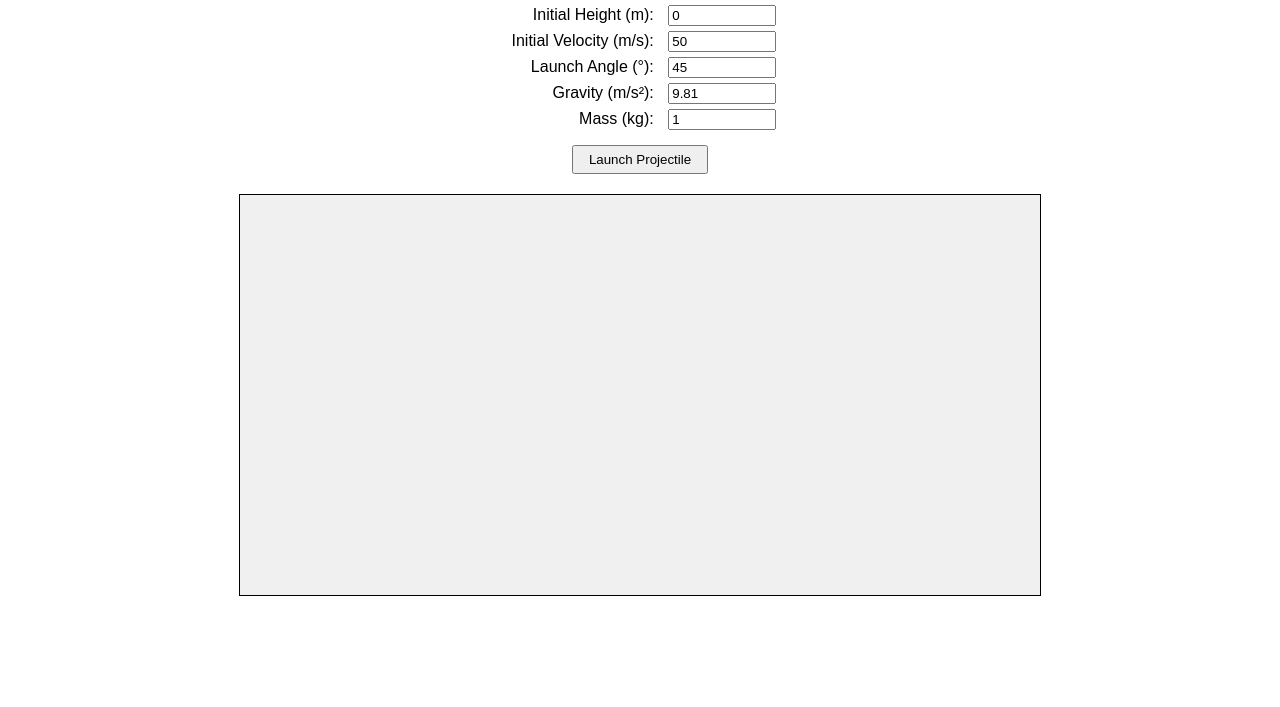
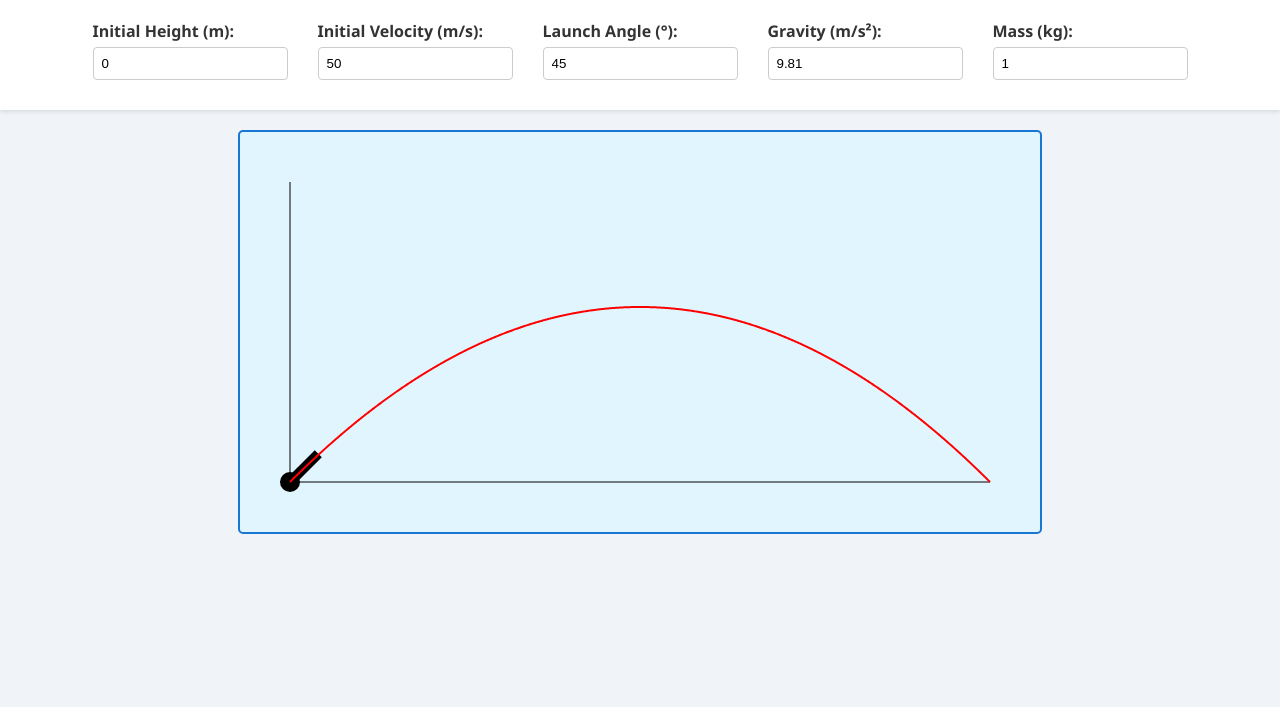
Before and after one commit to samchan1150/Projectile-Motion-Simulator, a plain HTML site: page index.html in a window 1280 px wide. Shown: the part 93-800 px from the top of the page. Drawn offline with Linux system fonts and the light colour scheme.

Commit message:
Fixed 0 degree bug

```diff
--- a/index.html
+++ b/index.html
@@ -34,8 +34,6 @@
             <label for="mass">Mass (kg):</label>
             <input type="number" id="mass" value="1" step="0.1">
         </div>
-
-        <button id="launchButton">Launch Projectile</button>
     </div>
 
     <canvas id="trajectoryCanvas" width="800" height="400"></canvas>
--- a/script.js
+++ b/script.js
@@ -1,12 +1,33 @@
-// Event listener for the launch button
-document.getElementById('launchButton').addEventListener('click', simulateProjectile);
+// Function to initialize event listeners and draw initial trajectory
+function initializeSimulator() {
+    // Get all input elements
+    const inputs = document.querySelectorAll('#controls input');
+
+    // Add event listeners to all input elements
+    inputs.forEach(input => {
+        input.addEventListener('input', simulateProjectile);
+    });
+
+    // Draw the initial trajectory
+    simulateProjectile();
+}
+
+// Call initialize function on window load
+window.onload = initializeSimulator;
 
 function simulateProjectile() {
     // Retrieve user inputs
-    const h0 = parseFloat(document.getElementById('initialHeight').value); // Initial height
-    const v0 = parseFloat(document.getElementById('initialVelocity').value); // Initial velocity
-    const angleDeg = parseFloat(document.getElementById('launchAngle').value); // Launch angle in degrees
-    const g = parseFloat(document.getElementById('gravity').value); // Gravity
+    const h0 = parseFloat(document.getElementById('initialHeight').value) || 0; // Initial height
+    const v0 = parseFloat(document.getElementById('initialVelocity').value) || 0; // Initial velocity
+    const angleDeg = parseFloat(document.getElementById('launchAngle').value) || 0; // Launch angle in degrees
+    const g = parseFloat(document.getElementById('gravity').value) || 9.81; // Gravity
+
+    // Input validation
+    if (v0 < 0 || g <= 0) {
+        // Clear canvas if inputs are invalid
+        clearCanvas();
+        return;
+    }
 
     // Convert angle to radians
     const angleRad = angleDeg * (Math.PI / 180);
@@ -15,10 +36,28 @@ function simulateProjectile() {
     const v0x = v0 * Math.cos(angleRad); // Horizontal component
     const v0y = v0 * Math.sin(angleRad); // Vertical component
 
-    // Time until the projectile lands
-    // Solve quadratic equation y(t) = 0 to find total flight time
-    const discriminant = v0y ** 2 + 2 * g * h0;
-    const totalTime = (v0y + Math.sqrt(discriminant)) / g;
+    let totalTime;
+
+    if (v0y === 0) {
+        // Handle zero vertical velocity (angle = 0 degrees)
+        if (h0 > 0) {
+            // Only vertical motion due to initial height
+            totalTime = Math.sqrt((2 * h0) / g);
+        } else {
+            // No vertical motion; projectile is already on the ground
+            totalTime = 0;
+        }
+    } else {
+        // Time until the projectile lands
+        // Solve quadratic equation y(t) = 0 to find total flight time
+        const discriminant = v0y ** 2 + 2 * g * h0;
+        if (discriminant < 0) {
+            // Clear canvas if discriminant is negative (no real roots)
+            clearCanvas();
+            return;
+        }
+        totalTime = (v0y + Math.sqrt(discriminant)) / g;
+    }
 
     // Maximum horizontal distance
     const xMax = v0x * totalTime;
@@ -32,11 +71,19 @@ function simulateProjectile() {
     ctx.clearRect(0, 0, canvas.width, canvas.height);
 
     // Padding around the canvas
-    const padding = 20;
+    const padding = 50;
 
     // Determine the scaling factor to be the same for both axes
-    const scaleRatioX = (canvas.width - 2 * padding) / xMax;
-    const scaleRatioY = (canvas.height - 2 * padding) / (hMax + h0);
+    let scaleRatioX = (canvas.width - 2 * padding) / xMax;
+    let scaleRatioY = (canvas.height - 2 * padding) / (hMax + h0);
+
+    // Handle cases where xMax or hMax is zero
+    if (!isFinite(scaleRatioX) || scaleRatioX <= 0) {
+        scaleRatioX = 1;
+    }
+    if (!isFinite(scaleRatioY) || scaleRatioY <= 0) {
+        scaleRatioY = 1;
+    }
 
     // Use the smaller scaling factor to ensure the entire trajectory fits in the canvas
     const scale = Math.min(scaleRatioX, scaleRatioY);
@@ -51,12 +98,19 @@ function simulateProjectile() {
     // Draw the cannon at the starting point
     drawCannon(ctx, offsetX, offsetY, angleRad);
 
+    // If totalTime is zero, there's nothing to draw
+    if (totalTime === 0) {
+        return;
+    }
+
     // Drawing the trajectory
     ctx.beginPath();
     ctx.strokeStyle = 'red';
     ctx.lineWidth = 2;
 
-    for (let t = 0; t <= totalTime; t += totalTime / 1000) {
+    const steps = 1000;
+    for (let i = 0; i <= steps; i++) {
+        const t = (i / steps) * totalTime;
         const x = v0x * t;
         const y = h0 + v0y * t - 0.5 * g * t ** 2;
 
@@ -64,7 +118,7 @@ function simulateProjectile() {
         const canvasX = offsetX + x * scale;
         const canvasY = offsetY - y * scale; // Invert y-axis and adjust for offset
 
-        if (t === 0) {
+        if (i === 0) {
             ctx.moveTo(canvasX, canvasY);
         } else {
             ctx.lineTo(canvasX, canvasY);
@@ -78,7 +132,7 @@ function simulateProjectile() {
 function drawCannon(ctx, x, y, angle) {
     ctx.save(); // Save the current context state
     ctx.translate(x, y); // Move to the cannon's position
-    ctx.rotate(-angle); // Rotate to match the launch angle (negative to adjust for canvas coordinate system)
+    ctx.rotate(-angle); // Rotate to match the launch angle (negative due to canvas coordinates)
 
     // Draw the cannon barrel
     ctx.fillStyle = 'black';
@@ -108,3 +162,10 @@ function drawAxes(ctx, canvas, padding) {
 
     ctx.stroke();
 }
+
+// Function to clear the canvas
+function clearCanvas() {
+    const canvas = document.getElementById('trajectoryCanvas');
+    const ctx = canvas.getContext('2d');
+    ctx.clearRect(0, 0, canvas.width, canvas.height);
+}
--- a/styles.css
+++ b/styles.css
@@ -1,40 +1,88 @@
-/* style.css */
+/* styles.css */
+
+/* General Styles */
 body {
-    font-family: Arial, sans-serif;
-    text-align: center;
     margin: 0;
-    padding: 20px;
+    padding: 0;
+    font-family: 'Segoe UI', Tahoma, Geneva, Verdana, sans-serif;
+    background-color: #f0f4f8;
+    color: #333;
 }
 
 h1 {
-    margin-bottom: 20px;
+    text-align: center;
+    background-color: #1976d2; /* Blue header */
+    color: #fff;
+    padding: 20px 0;
+    margin: 0;
+    font-size: 2em;
 }
 
+/* Controls Section */
 #controls {
-    margin-bottom: 20px;
+    display: flex;
+    flex-wrap: wrap;
+    justify-content: center;
+    background-color: #fff;
+    padding: 20px;
+    box-shadow: 0 2px 4px rgba(0, 0, 0, 0.1);
 }
 
 .input-group {
-    margin: 5px 0;
+    margin: 10px 15px;
+    display: flex;
+    flex-direction: column;
+    max-width: 200px;
 }
 
 .input-group label {
-    display: inline-block;
-    width: 150px;
-    text-align: right;
-    margin-right: 10px;
+    margin-bottom: 5px;
+    font-weight: bold;
 }
 
 .input-group input {
-    width: 100px;
+    padding: 8px;
+    border: 1px solid #ccc;
+    border-radius: 4px;
 }
 
-#launchButton {
-    margin-top: 10px;
-    padding: 5px 15px;
+/* Canvas */
+#trajectoryCanvas {
+    display: block;
+    margin: 20px auto;
+    border: 2px solid #1976d2;
+    background-color: #e1f5fe; /* Light blue background */
+    border-radius: 5px;
 }
 
-#trajectoryCanvas {
-    border: 1px solid #000;
-    background-color: #f0f0f0;
+/* Footer */
+footer {
+    text-align: center;
+    padding: 15px 0;
+    background-color: #1976d2;
+    color: #fff;
+    position: fixed;
+    width: 100%;
+    bottom: 0;
 }
+
+/* Responsive Design */
+@media (max-width: 768px) {
+    .input-group {
+        max-width: 100%;
+        margin: 10px 0;
+    }
+
+    #launchButton {
+        width: 100%;
+    }
+
+    #controls {
+        flex-direction: column;
+        align-items: center;
+    }
+
+    #trajectoryCanvas {
+        width: 90%;
+    }
+}
```
